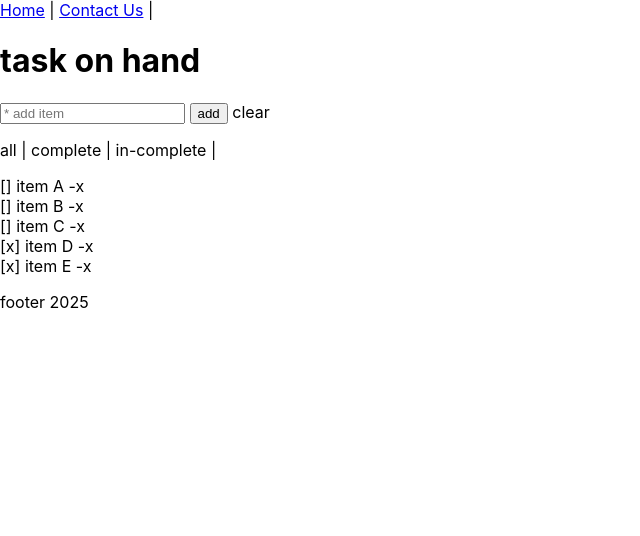
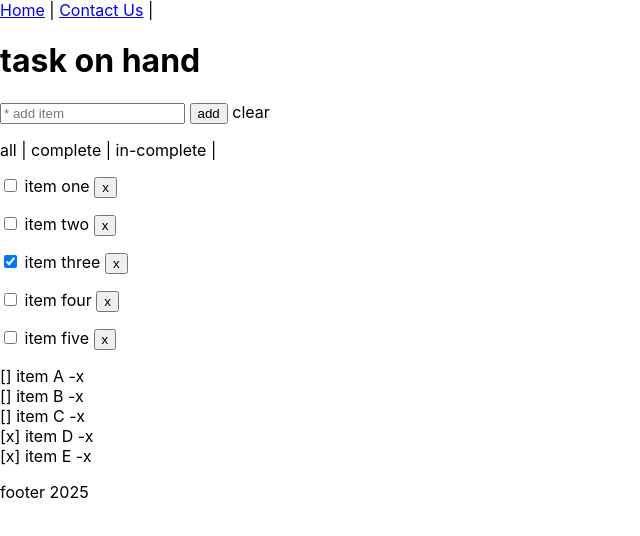
Before and after one commit to Gangsteroflove-arch/demo-react-app-v02, a React (Create React App) app in the folder react-app-v02/: page /#/ in a window 1280 px wide. Shown: the top 536 px of the page, without its empty margins (0-640 px from the left). Built offline with nearby package versions, Linux system fonts and the light colour scheme.

Commit message:
update react demo app 2

```diff
--- a/react-app-v02/src/components/Home.js
+++ b/react-app-v02/src/components/Home.js
@@ -52,12 +52,26 @@
         <a>in-complete</a> {" | "}
         <p></p>
         <div>
+        {todolist && todolist.map((item)=>
+              <p key={item.id}>{
+                <>
+                   <input type="checkbox" checked={item.completed}/>{" "}
+                    {" "}
+                    <span>{item.name}</span>
+                    {" "}
+                   <button>x</button>
+                </>}
+              </p>)}
+          </div>
+
+
           <span>[] item A -x </span><br/>
           <span>[] item B -x </span><br/>
           <span>[] item C -x </span><br/>
           <span>[x] item D -x </span><br/>
           <span>[x] item E -x </span><br/>
-        </div>
+
+
 
 
          <p></p>
```
